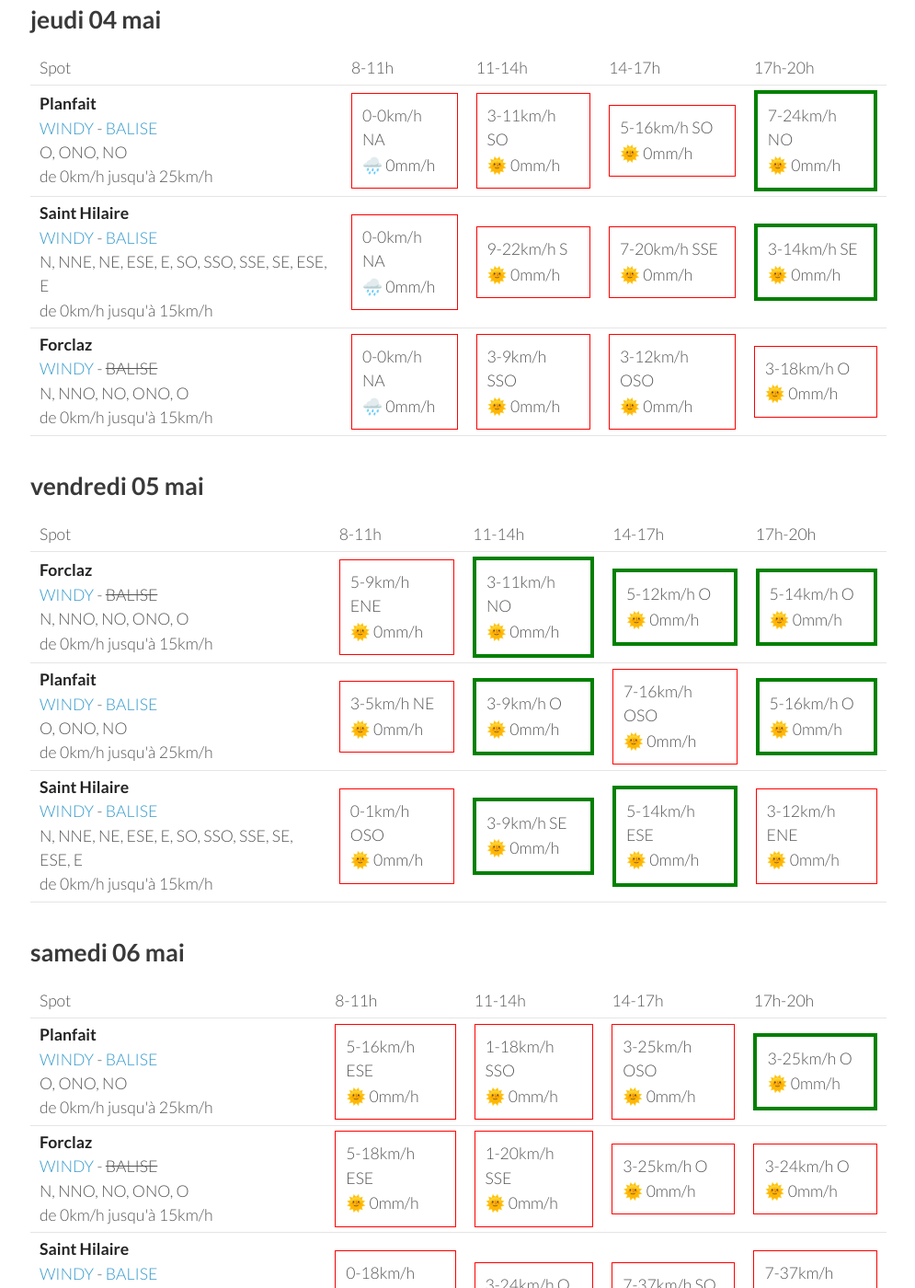
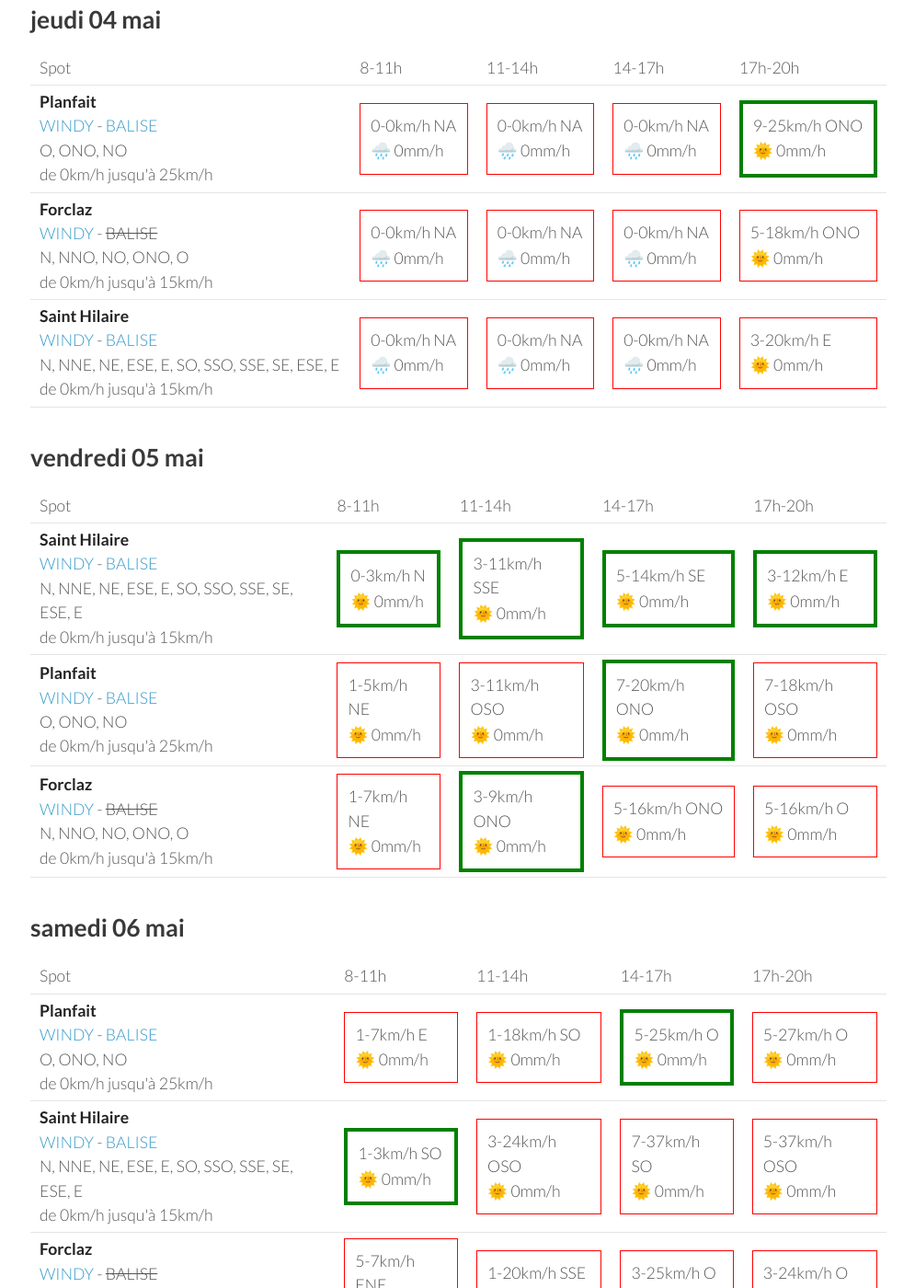
Before and after one commit to parapente-dans-le-nord/parapente-dans-le-nord.github.io, a Jekyll site: the page built from alpes_nord.markdown, in a window 1280 px wide and 1400 px high, scrolled down 274 px. Shown: the whole window at 92% size, without its empty margins (25-1020 px from the left). Built offline with Jekyll 4.4.1, drawn with Linux system fonts in a browser that asks for light colours; some of the changed text lies outside the part shown.

Commit message:
update index.markdown

```diff
--- a/alpes_nord.markdown
+++ b/alpes_nord.markdown
@@ -25,27 +25,27 @@ page mise à jour le jeudi 04 mai 17:25
         <td><strong>Planfait</strong><br><a href="https://windy.com/45.853/6.223?45.415,6.223,8">WINDY</a> - <span class=""><a href="https://www.openwindmap.org/PP496">BALISE</a> </span><br> <span class="vent-favorable">O, ONO, NO</span><br><span class="force-vent">de 0km/h jusqu'à 25km/h</span> </td>
 
             <td><div class="not-flyable"><p>0-0km/h NA</p><p>🌧️ 0mm/h</p></div></td>
-            <td><div class="not-flyable"><p>3-11km/h SO</p><p>🌞 0mm/h</p></div></td>
-            <td><div class="not-flyable"><p>5-16km/h SO</p><p>🌞 0mm/h</p></div></td>
-            <td><div class="flyable"><p>7-24km/h NO</p><p>🌞 0mm/h</p></div></td>
+            <td><div class="not-flyable"><p>0-0km/h NA</p><p>🌧️ 0mm/h</p></div></td>
+            <td><div class="not-flyable"><p>0-0km/h NA</p><p>🌧️ 0mm/h</p></div></td>
+            <td><div class="flyable"><p>9-25km/h ONO</p><p>🌞 0mm/h</p></div></td>
+
+    </tr>
+<tr>
+        <td><strong>Forclaz</strong><br><a href="https://windy.com/45.814/6.247?45.375,6.246,8,m:eVwaglz">WINDY</a> - <span class="no-balise"> BALISE </span><br> <span class="vent-favorable">N, NNO, NO, ONO, O</span><br><span class="force-vent">de 0km/h jusqu'à 15km/h</span> </td>
+
+            <td><div class="not-flyable"><p>0-0km/h NA</p><p>🌧️ 0mm/h</p></div></td>
+            <td><div class="not-flyable"><p>0-0km/h NA</p><p>🌧️ 0mm/h</p></div></td>
+            <td><div class="not-flyable"><p>0-0km/h NA</p><p>🌧️ 0mm/h</p></div></td>
+            <td><div class="not-flyable"><p>5-18km/h ONO</p><p>🌞 0mm/h</p></div></td>
 
     </tr>
 <tr>
         <td><strong>Saint Hilaire</strong><br><a href="https://windy.com/45.307/5.888?45.087,5.889,9,m:eUFagkX">WINDY</a> - <span class=""><a href="http://www.balisemeteo.com/balise.php?idBalise=61">BALISE</a> </span><br> <span class="vent-favorable">N, NNE, NE, ESE, E, SO, SSO, SSE, SE, ESE, E</span><br><span class="force-vent">de 0km/h jusqu'à 15km/h</span> </td>
 
             <td><div class="not-flyable"><p>0-0km/h NA</p><p>🌧️ 0mm/h</p></div></td>
-            <td><div class="not-flyable"><p>9-22km/h S</p><p>🌞 0mm/h</p></div></td>
-            <td><div class="not-flyable"><p>7-20km/h SSE</p><p>🌞 0mm/h</p></div></td>
-            <td><div class="flyable"><p>3-14km/h SE</p><p>🌞 0mm/h</p></div></td>
-
-    </tr>
-<tr>
-        <td><strong>Forclaz</strong><br><a href="https://windy.com/45.814/6.247?45.375,6.246,8,m:eVwaglz">WINDY</a> - <span class="no-balise"> BALISE </span><br> <span class="vent-favorable">N, NNO, NO, ONO, O</span><br><span class="force-vent">de 0km/h jusqu'à 15km/h</span> </td>
-
             <td><div class="not-flyable"><p>0-0km/h NA</p><p>🌧️ 0mm/h</p></div></td>
-            <td><div class="not-flyable"><p>3-9km/h SSO</p><p>🌞 0mm/h</p></div></td>
-            <td><div class="not-flyable"><p>3-12km/h OSO</p><p>🌞 0mm/h</p></div></td>
-            <td><div class="not-flyable"><p>3-18km/h O</p><p>🌞 0mm/h</p></div></td>
+            <td><div class="not-flyable"><p>0-0km/h NA</p><p>🌧️ 0mm/h</p></div></td>
+            <td><div class="not-flyable"><p>3-20km/h E</p><p>🌞 0mm/h</p></div></td>
 
     </tr>
 
@@ -65,32 +65,32 @@ page mise à jour le jeudi 04 mai 17:25
       <td>17h-20h</td>
     </tr>
 <tr>
-        <td><strong>Forclaz</strong><br><a href="https://windy.com/45.814/6.247?45.375,6.246,8,m:eVwaglz">WINDY</a> - <span class="no-balise"> BALISE </span><br> <span class="vent-favorable">N, NNO, NO, ONO, O</span><br><span class="force-vent">de 0km/h jusqu'à 15km/h</span> </td>
+        <td><strong>Saint Hilaire</strong><br><a href="https://windy.com/45.307/5.888?45.087,5.889,9,m:eUFagkX">WINDY</a> - <span class=""><a href="http://www.balisemeteo.com/balise.php?idBalise=61">BALISE</a> </span><br> <span class="vent-favorable">N, NNE, NE, ESE, E, SO, SSO, SSE, SE, ESE, E</span><br><span class="force-vent">de 0km/h jusqu'à 15km/h</span> </td>
 
-            <td><div class="not-flyable"><p>5-9km/h ENE</p><p>🌞 0mm/h</p></div></td>
-            <td><div class="flyable"><p>3-11km/h NO</p><p>🌞 0mm/h</p></div></td>
-            <td><div class="flyable"><p>5-12km/h O</p><p>🌞 0mm/h</p></div></td>
-            <td><div class="flyable"><p>5-14km/h O</p><p>🌞 0mm/h</p></div></td>
+            <td><div class="flyable"><p>0-3km/h N</p><p>🌞 0mm/h</p></div></td>
+            <td><div class="flyable"><p>3-11km/h SSE</p><p>🌞 0mm/h</p></div></td>
+            <td><div class="flyable"><p>5-14km/h SE</p><p>🌞 0mm/h</p></div></td>
+            <td><div class="flyable"><p>3-12km/h E</p><p>🌞 0mm/h</p></div></td>
 
 
     </tr>
 <tr>
         <td><strong>Planfait</strong><br><a href="https://windy.com/45.853/6.223?45.415,6.223,8">WINDY</a> - <span class=""><a href="https://www.openwindmap.org/PP496">BALISE</a> </span><br> <span class="vent-favorable">O, ONO, NO</span><br><span class="force-vent">de 0km/h jusqu'à 25km/h</span> </td>
 
-            <td><div class="not-flyable"><p>3-5km/h NE</p><p>🌞 0mm/h</p></div></td>
-            <td><div class="flyable"><p>3-9km/h O</p><p>🌞 0mm/h</p></div></td>
-            <td><div class="not-flyable"><p>7-16km/h OSO</p><p>🌞 0mm/h</p></div></td>
-            <td><div class="flyable"><p>5-16km/h O</p><p>🌞 0mm/h</p></div></td>
+            <td><div class="not-flyable"><p>1-5km/h NE</p><p>🌞 0mm/h</p></div></td>
+            <td><div class="not-flyable"><p>3-11km/h OSO</p><p>🌞 0mm/h</p></div></td>
+            <td><div class="flyable"><p>7-20km/h ONO</p><p>🌞 0mm/h</p></div></td>
+            <td><div class="not-flyable"><p>7-18km/h OSO</p><p>🌞 0mm/h</p></div></td>
 
 
     </tr>
 <tr>
-        <td><strong>Saint Hilaire</strong><br><a href="https://windy.com/45.307/5.888?45.087,5.889,9,m:eUFagkX">WINDY</a> - <span class=""><a href="http://www.balisemeteo.com/balise.php?idBalise=61">BALISE</a> </span><br> <span class="vent-favorable">N, NNE, NE, ESE, E, SO, SSO, SSE, SE, ESE, E</span><br><span class="force-vent">de 0km/h jusqu'à 15km/h</span> </td>
+        <td><strong>Forclaz</strong><br><a href="https://windy.com/45.814/6.247?45.375,6.246,8,m:eVwaglz">WINDY</a> - <span class="no-balise"> BALISE </span><br> <span class="vent-favorable">N, NNO, NO, ONO, O</span><br><span class="force-vent">de 0km/h jusqu'à 15km/h</span> </td>
 
-            <td><div class="not-flyable"><p>0-1km/h OSO</p><p>🌞 0mm/h</p></div></td>
-            <td><div class="flyable"><p>3-9km/h SE</p><p>🌞 0mm/h</p></div></td>
-            <td><div class="flyable"><p>5-14km/h ESE</p><p>🌞 0mm/h</p></div></td>
-            <td><div class="not-flyable"><p>3-12km/h ENE</p><p>🌞 0mm/h</p></div></td>
+            <td><div class="not-flyable"><p>1-7km/h NE</p><p>🌞 0mm/h</p></div></td>
+            <td><div class="flyable"><p>3-9km/h ONO</p><p>🌞 0mm/h</p></div></td>
+            <td><div class="not-flyable"><p>5-16km/h ONO</p><p>🌞 0mm/h</p></div></td>
+            <td><div class="not-flyable"><p>5-16km/h O</p><p>🌞 0mm/h</p></div></td>
 
 
     </tr>
@@ -113,30 +113,30 @@ page mise à jour le jeudi 04 mai 17:25
 <tr>
         <td><strong>Planfait</strong><br><a href="https://windy.com/45.853/6.223?45.415,6.223,8">WINDY</a> - <span class=""><a href="https://www.openwindmap.org/PP496">BALISE</a> </span><br> <span class="vent-favorable">O, ONO, NO</span><br><span class="force-vent">de 0km/h jusqu'à 25km/h</span> </td>
 
-            <td><div class="not-flyable"><p>5-16km/h ESE</p><p>🌞 0mm/h</p></div></td>
-            <td><div class="not-flyable"><p>1-18km/h SSO</p><p>🌞 0mm/h</p></div></td>
-            <td><div class="not-flyable"><p>3-25km/h OSO</p><p>🌞 0mm/h</p></div></td>
-            <td><div class="flyable"><p>3-25km/h O</p><p>🌞 0mm/h</p></div></td>
+            <td><div class="not-flyable"><p>1-7km/h E</p><p>🌞 0mm/h</p></div></td>
+            <td><div class="not-flyable"><p>1-18km/h SO</p><p>🌞 0mm/h</p></div></td>
+            <td><div class="flyable"><p>5-25km/h O</p><p>🌞 0mm/h</p></div></td>
+            <td><div class="not-flyable"><p>5-27km/h O</p><p>🌞 0mm/h</p></div></td>
+
+
+    </tr>
+<tr>
+        <td><strong>Saint Hilaire</strong><br><a href="https://windy.com/45.307/5.888?45.087,5.889,9,m:eUFagkX">WINDY</a> - <span class=""><a href="http://www.balisemeteo.com/balise.php?idBalise=61">BALISE</a> </span><br> <span class="vent-favorable">N, NNE, NE, ESE, E, SO, SSO, SSE, SE, ESE, E</span><br><span class="force-vent">de 0km/h jusqu'à 15km/h</span> </td>
+
+            <td><div class="flyable"><p>1-3km/h SO</p><p>🌞 0mm/h</p></div></td>
+            <td><div class="not-flyable"><p>3-24km/h OSO</p><p>🌞 0mm/h</p></div></td>
+            <td><div class="not-flyable"><p>7-37km/h SO</p><p>🌞 0mm/h</p></div></td>
+            <td><div class="not-flyable"><p>5-37km/h OSO</p><p>🌞 0mm/h</p></div></td>
 
 
     </tr>
 <tr>
         <td><strong>Forclaz</strong><br><a href="https://windy.com/45.814/6.247?45.375,6.246,8,m:eVwaglz">WINDY</a> - <span class="no-balise"> BALISE </span><br> <span class="vent-favorable">N, NNO, NO, ONO, O</span><br><span class="force-vent">de 0km/h jusqu'à 15km/h</span> </td>
 
-            <td><div class="not-flyable"><p>5-18km/h ESE</p><p>🌞 0mm/h</p></div></td>
+            <td><div class="not-flyable"><p>5-7km/h ENE</p><p>🌞 0mm/h</p></div></td>
             <td><div class="not-flyable"><p>1-20km/h SSE</p><p>🌞 0mm/h</p></div></td>
             <td><div class="not-flyable"><p>3-25km/h O</p><p>🌞 0mm/h</p></div></td>
             <td><div class="not-flyable"><p>3-24km/h O</p><p>🌞 0mm/h</p></div></td>
-
-
-    </tr>
-<tr>
-        <td><strong>Saint Hilaire</strong><br><a href="https://windy.com/45.307/5.888?45.087,5.889,9,m:eUFagkX">WINDY</a> - <span class=""><a href="http://www.balisemeteo.com/balise.php?idBalise=61">BALISE</a> </span><br> <span class="vent-favorable">N, NNE, NE, ESE, E, SO, SSO, SSE, SE, ESE, E</span><br><span class="force-vent">de 0km/h jusqu'à 15km/h</span> </td>
-
-            <td><div class="not-flyable"><p>0-18km/h ENE</p><p>🌞 0mm/h</p></div></td>
-            <td><div class="not-flyable"><p>3-24km/h O</p><p>🌞 0mm/h</p></div></td>
-            <td><div class="not-flyable"><p>7-37km/h SO</p><p>🌞 0mm/h</p></div></td>
-            <td><div class="not-flyable"><p>7-37km/h OSO</p><p>🌞 0mm/h</p></div></td>
 
 
     </tr>
@@ -159,20 +159,20 @@ page mise à jour le jeudi 04 mai 17:25
 <tr>
         <td><strong>Planfait</strong><br><a href="https://windy.com/45.853/6.223?45.415,6.223,8">WINDY</a> - <span class=""><a href="https://www.openwindmap.org/PP496">BALISE</a> </span><br> <span class="vent-favorable">O, ONO, NO</span><br><span class="force-vent">de 0km/h jusqu'à 25km/h</span> </td>
 
-            <td><div class="not-flyable"><p>1-20km/h SSO</p><p>🌞 0mm/h</p></div></td>
-            <td><div class="flyable"><p>3-22km/h O</p><p>🌧 1.7mm/h</p></div></td>
-            <td><div class="not-flyable"><p>1-16km/h S</p><p>🌧 3.1mm/h</p></div></td>
-            <td><div class="not-flyable"><p>5-27km/h ONO</p><p>🌧 1.4mm/h</p></div></td>
+            <td><div class="not-flyable"><p>3-16km/h ESE</p><p>🌞 0mm/h</p></div></td>
+            <td><div class="flyable"><p>5-24km/h ONO</p><p>🌞 0mm/h</p></div></td>
+            <td><div class="not-flyable"><p>5-31km/h O</p><p>🌞 0mm/h</p></div></td>
+            <td><div class="not-flyable"><p>5-33km/h O</p><p>🌧 3mm/h</p></div></td>
 
 
     </tr>
 <tr>
         <td><strong>Saint Hilaire</strong><br><a href="https://windy.com/45.307/5.888?45.087,5.889,9,m:eUFagkX">WINDY</a> - <span class=""><a href="http://www.balisemeteo.com/balise.php?idBalise=61">BALISE</a> </span><br> <span class="vent-favorable">N, NNE, NE, ESE, E, SO, SSO, SSE, SE, ESE, E</span><br><span class="force-vent">de 0km/h jusqu'à 15km/h</span> </td>
 
-            <td><div class="not-flyable"><p>1-27km/h NO</p><p>🌞 0mm/h</p></div></td>
-            <td><div class="not-flyable"><p>1-18km/h SSE</p><p>🌧 4.7mm/h</p></div></td>
-            <td><div class="not-flyable"><p>3-24km/h O</p><p>🌧 0.3mm/h</p></div></td>
-            <td><div class="not-flyable"><p>3-31km/h NNO</p><p>🌧 3.3mm/h</p></div></td>
+            <td><div class="not-flyable"><p>1-25km/h N</p><p>🌞 0mm/h</p></div></td>
+            <td><div class="not-flyable"><p>3-25km/h O</p><p>🌞 0mm/h</p></div></td>
+            <td><div class="not-flyable"><p>5-31km/h O</p><p>🌞 0mm/h</p></div></td>
+            <td><div class="not-flyable"><p>3-29km/h O</p><p>🌧 4.6mm/h</p></div></td>
 
 
     </tr>
@@ -203,22 +203,22 @@ page mise à jour le jeudi 04 mai 17:25
       <td>17h-20h</td>
     </tr>
 <tr>
-        <td><strong>Saint Hilaire</strong><br><a href="https://windy.com/45.307/5.888?45.087,5.889,9,m:eUFagkX">WINDY</a> - <span class=""><a href="http://www.balisemeteo.com/balise.php?idBalise=61">BALISE</a> </span><br> <span class="vent-favorable">N, NNE, NE, ESE, E, SO, SSO, SSE, SE, ESE, E</span><br><span class="force-vent">de 0km/h jusqu'à 15km/h</span> </td>
+        <td><strong>Planfait</strong><br><a href="https://windy.com/45.853/6.223?45.415,6.223,8">WINDY</a> - <span class=""><a href="https://www.openwindmap.org/PP496">BALISE</a> </span><br> <span class="vent-favorable">O, ONO, NO</span><br><span class="force-vent">de 0km/h jusqu'à 25km/h</span> </td>
 
-            <td><div class="not-flyable"><p>5-35km/h NE</p><p>🌞 0mm/h</p></div></td>
-            <td><div class="not-flyable"><p>9-40km/h N</p><p>🌞 0mm/h</p></div></td>
-            <td><div class="not-flyable"><p>9-46km/h N</p><p>🌞 0mm/h</p></div></td>
-            <td><div class="not-flyable"><p>9-46km/h NNO</p><p>🌞 0mm/h</p></div></td>
+            <td><div class="not-flyable"><p>3-16km/h NNO</p><p>🌞 0mm/h</p></div></td>
+            <td><div class="flyable"><p>5-20km/h NO</p><p>🌧 0.3mm/h</p></div></td>
+            <td><div class="not-flyable"><p>7-33km/h NO</p><p>🌧 0.9mm/h</p></div></td>
+            <td><div class="not-flyable"><p>9-37km/h NO</p><p>🌞 0mm/h</p></div></td>
 
 
     </tr>
 <tr>
-        <td><strong>Planfait</strong><br><a href="https://windy.com/45.853/6.223?45.415,6.223,8">WINDY</a> - <span class=""><a href="https://www.openwindmap.org/PP496">BALISE</a> </span><br> <span class="vent-favorable">O, ONO, NO</span><br><span class="force-vent">de 0km/h jusqu'à 25km/h</span> </td>
+        <td><strong>Saint Hilaire</strong><br><a href="https://windy.com/45.307/5.888?45.087,5.889,9,m:eUFagkX">WINDY</a> - <span class=""><a href="http://www.balisemeteo.com/balise.php?idBalise=61">BALISE</a> </span><br> <span class="vent-favorable">N, NNE, NE, ESE, E, SO, SSO, SSE, SE, ESE, E</span><br><span class="force-vent">de 0km/h jusqu'à 15km/h</span> </td>
 
-            <td><div class="not-flyable"><p>3-14km/h ESE</p><p>🌞 0mm/h</p></div></td>
-            <td><div class="not-flyable"><p>7-29km/h NO</p><p>🌧 0.3mm/h</p></div></td>
-            <td><div class="not-flyable"><p>9-35km/h ONO</p><p>🌧 0.2mm/h</p></div></td>
-            <td><div class="not-flyable"><p>9-37km/h NO</p><p>🌞 0mm/h</p></div></td>
+            <td><div class="not-flyable"><p>5-35km/h NNE</p><p>🌞 0mm/h</p></div></td>
+            <td><div class="not-flyable"><p>7-37km/h NNE</p><p>🌞 0mm/h</p></div></td>
+            <td><div class="not-flyable"><p>7-42km/h N</p><p>🌞 0mm/h</p></div></td>
+            <td><div class="not-flyable"><p>9-44km/h N</p><p>🌧 0.2mm/h</p></div></td>
 
 
     </tr>
@@ -251,20 +251,20 @@ page mise à jour le jeudi 04 mai 17:25
 <tr>
         <td><strong>Planfait</strong><br><a href="https://windy.com/45.853/6.223?45.415,6.223,8">WINDY</a> - <span class=""><a href="https://www.openwindmap.org/PP496">BALISE</a> </span><br> <span class="vent-favorable">O, ONO, NO</span><br><span class="force-vent">de 0km/h jusqu'à 25km/h</span> </td>
 
-            <td><div class="not-flyable"><p>3-14km/h ESE</p><p>🌞 0mm/h</p></div></td>
-            <td><div class="flyable"><p>5-20km/h ONO</p><p>🌞 0mm/h</p></div></td>
-            <td><div class="flyable"><p>5-25km/h NO</p><p>🌧 0.8mm/h</p></div></td>
-            <td><div class="not-flyable"><p>1-24km/h NNO</p><p>🌧 6mm/h</p></div></td>
+            <td><div class="not-flyable"><p>3-12km/h ESE</p><p>🌞 0mm/h</p></div></td>
+            <td><div class="not-flyable"><p>3-18km/h OSO</p><p>🌞 0mm/h</p></div></td>
+            <td><div class="not-flyable"><p>7-27km/h ONO</p><p>🌞 0mm/h</p></div></td>
+            <td><div class="not-flyable"><p>1-29km/h NNO</p><p>🌧 0.3mm/h</p></div></td>
 
 
     </tr>
 <tr>
         <td><strong>Saint Hilaire</strong><br><a href="https://windy.com/45.307/5.888?45.087,5.889,9,m:eUFagkX">WINDY</a> - <span class=""><a href="http://www.balisemeteo.com/balise.php?idBalise=61">BALISE</a> </span><br> <span class="vent-favorable">N, NNE, NE, ESE, E, SO, SSO, SSE, SE, ESE, E</span><br><span class="force-vent">de 0km/h jusqu'à 15km/h</span> </td>
 
-            <td><div class="not-flyable"><p>3-20km/h ENE</p><p>🌞 0mm/h</p></div></td>
-            <td><div class="not-flyable"><p>5-24km/h N</p><p>🌞 0mm/h</p></div></td>
-            <td><div class="not-flyable"><p>3-29km/h ONO</p><p>🌧 0.7mm/h</p></div></td>
-            <td><div class="not-flyable"><p>3-24km/h NNO</p><p>🌧 4.3mm/h</p></div></td>
+            <td><div class="not-flyable"><p>1-20km/h N</p><p>🌞 0mm/h</p></div></td>
+            <td><div class="not-flyable"><p>3-22km/h O</p><p>🌞 0mm/h</p></div></td>
+            <td><div class="not-flyable"><p>7-38km/h OSO</p><p>🌞 0mm/h</p></div></td>
+            <td><div class="not-flyable"><p>1-42km/h SO</p><p>🌧 1.3mm/h</p></div></td>
 
 
     </tr>
```
Also changed, not shown: other parts of alpes_nord.markdown (+1 -1 lines).
